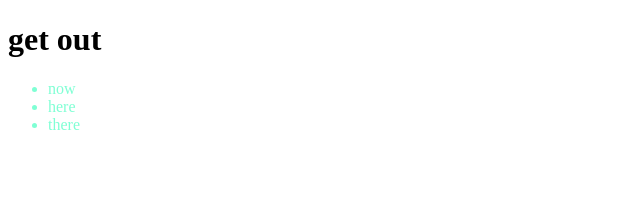
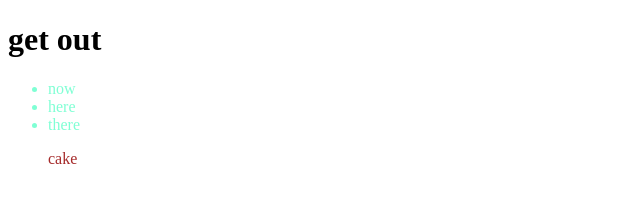
Before and after one commit to Somtochukwu-Clinton/First-repository, a website: page index.html in a window 1280 px wide. Shown: the full height of the page, 0-640 px from the left. Drawn offline with Linux system fonts and the light colour scheme.

```diff
--- a/index.css
+++ b/index.css
@@ -1,3 +1,6 @@
 ul{
     color: aquamarine;
 }
+.kel{
+    color: brown;
+}
--- a/index.html
+++ b/index.html
@@ -12,6 +12,7 @@
         <li>now</li>
         <li>here</li>
         <li>there</li>
+        <p class="kel">cake</p>
     </ul>
 </body>
 </html>
```
